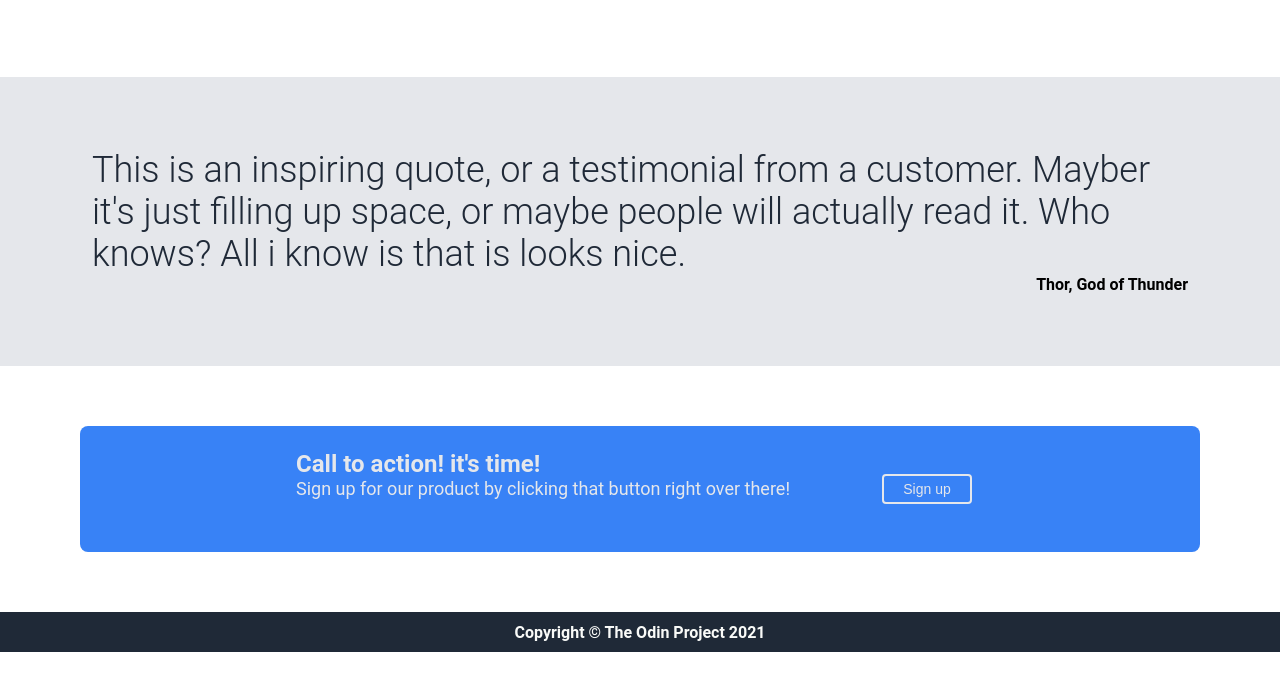
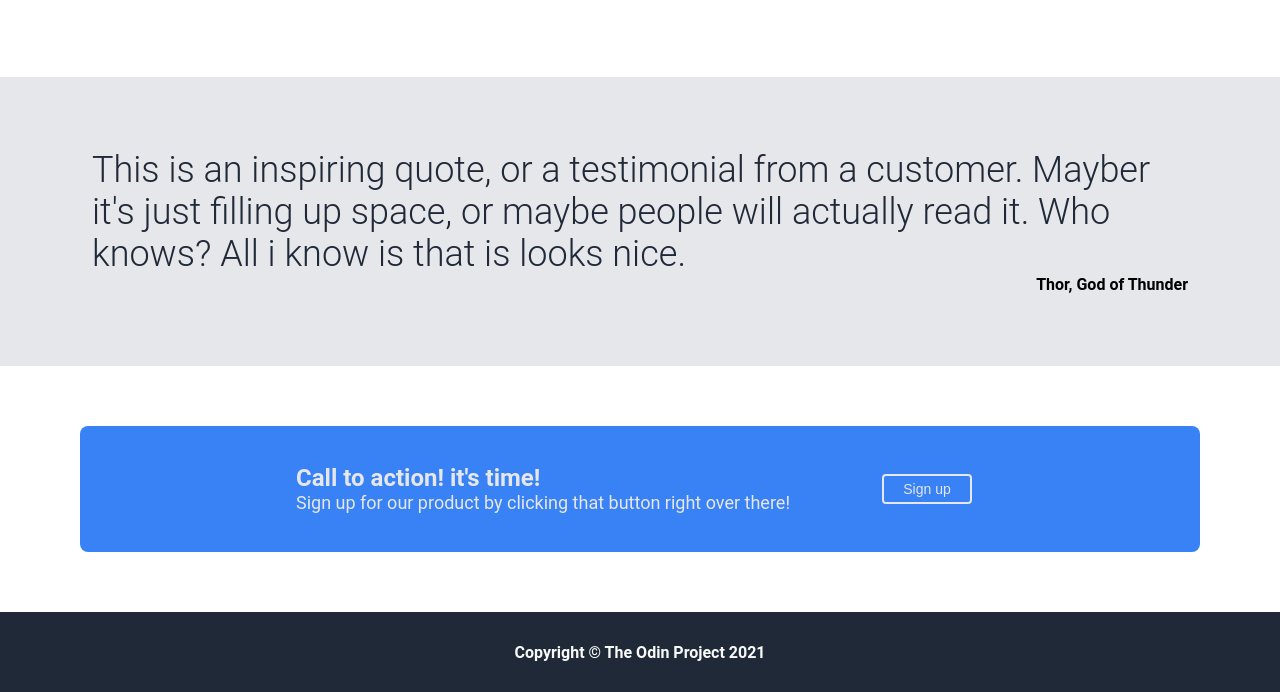
Before and after one commit to AusDoski/landing-Page, a plain HTML site: page index.html in a window 1280 px wide. Shown: the part 683-1375 px from the top of the page. Before the commit the page ends 1335 px from the top, so only its background shows below. Drawn offline with Linux system fonts and the light colour scheme.

Commit message:
Fix Footer and CTA

```diff
--- a/styles.css
+++ b/styles.css
@@ -68,13 +68,6 @@ a, .text p {
     justify-content: center;
     align-items: center;
     flex-shrink: 0;
-}
-
-.footer {
-    display: flex;
-    justify-content: center;
-    color: #f9faf8;
-    font-size: 8px;
 }
 
 /* Second Section*/
@@ -151,6 +144,12 @@ a, .text p {
     font-size: 14px;
 }
 
+.CTA-text {
+    display: flex;
+    flex-direction: column;
+    justify-content: center;
+}
+
 .CTA-text h2, .CTA-text h3 {
     color: #e5e7eb;
     margin: 0px;
@@ -171,3 +170,13 @@ a, .text p {
     justify-content: center;
     padding: 24px 12px;
 }
+
+/* Fotter Section*/
+
+.footer {
+    display: flex;
+    justify-content: center;
+    color: #f9faf8;
+    font-size: 8px;
+    padding: 20px 0px;
+}
```
